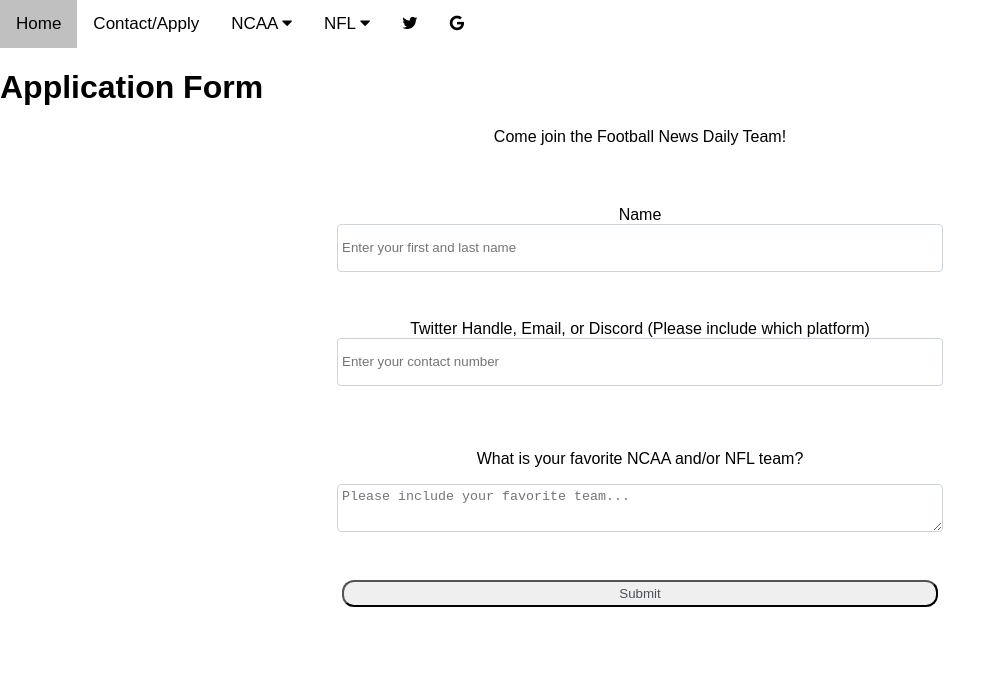
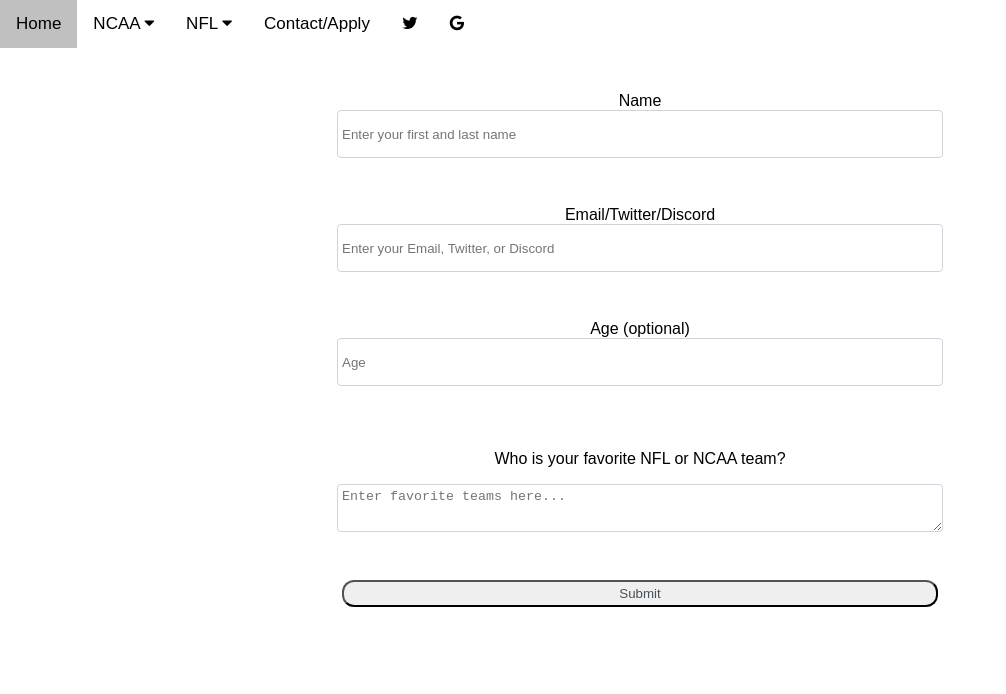
Before and after one commit to BRoberts98/FND3.0, a plain HTML site: page Apply.html in a window 1280 px wide. Shown: the whole page, without its empty margins (0-1006 px from the left). Drawn offline with Linux system fonts and the light colour scheme.

Commit message:
Update Apply.html

```diff
--- a/Apply.html
+++ b/Apply.html
@@ -8,12 +8,10 @@
 <link rel="stylesheet" href="https://cdnjs.cloudflare.com/ajax/libs/font-awesome/4.7.0/css/font-awesome.min.css">
 <link rel="stylesheet" href="https://cdnjs.cloudflare.com/ajax/libs/font-awesome/4.7.0/css/font-awesome.min.css">
 </head>
-<div class="body">
-<div class="site-container debug">
-<header class="header-container">
+<body>
+<header>
 <div class="topnav" id="myTopnav">
-    <a href="https://broberts98.github.io/Stats/index.html">Home</a>
-    <a href="https://broberts98.github.io/Stats/Apply.html">Contact/Apply</a>
+  <a href="https://broberts98.github.io/FND3.0/index.html">Home</a>
   <div class="dropdown">
     <button class="dropbtn">NCAA
       <i class="fa fa-caret-down"></i>
@@ -36,6 +34,7 @@
       <a href="https://broberts98.github.io/Stats/Top25.html">News</a>
     </div>
   </div>
+  <a href="https://broberts98.github.io/FND3.0/Apply.html">Contact/Apply</a>
   <a href="javascript:void(0);" style="font-size:15px;" class="icon" onclick="myFunction()">&#9776;</a>
   <div class="align-right">
   <a href="https://twitter.com/FNDaily2021" class="fa fa-twitter"></a>
@@ -43,15 +42,7 @@
   </div>
   </div>
 </header>
-</div>
-    <div class="container">
-        <header class="header">
-          <h1 id="title" class="text-center">Application Form</h1>
-          <p id="description" class="description text-center">
-            Come join the Football News Daily Team!
-          </p>
-        </header>
-        <form action="https://sheetdb.io/api/v1/j26etvbds43ch" method="POST" id="sheetdb-form">
+<form action="https://sheetdb.io/api/v1/oflpvcgw5u79l" method="POST" id="sheetdb-form">
   <div class="form-group">
     <label id="name-label" for="name">Name</label>
     <input
@@ -64,24 +55,38 @@
     />
   </div>
   <div class="form-group">
-              <label id="contact-label" for="contact number">Twitter Handle, Email, or Discord (Please include which platform)</label>
+    <label id="email-label" for="email">Email/Twitter/Discord</label>
     <input
       type="text"
       name="data[Contact]"
-              id="text"
+      id="email"
       class="form-control"
-              placeholder="Enter your contact number"
+      placeholder="Enter your Email, Twitter, or Discord"
       required
+    />
+  </div>
+  <div class="form-group">
+    <label id="number-label" for="number"
+      >Age <span class="clue">(optional)</span></label
+    >
+    <input
+      type="number"
+      name="data[Age]"
+      id="number"
+      min="1"
+      max="100"
+      class="form-control"
+      placeholder="Age"
     />
   </div>
 
   <div class="form-group">
-            <p>What is your favorite NCAA and/or NFL team?</p>
+    <p>Who is your favorite NFL or NCAA team?</p>
     <textarea
       id="comments"
       class="input-textarea"
       name="data[Favorite Team]"
-              placeholder="Please include your favorite team..."
+      placeholder="Enter favorite teams here..."
     ></textarea>
   </div>
 
@@ -104,7 +109,10 @@
       response => response.json()
   ).then((html) => {
     // you can put any JS code here
-            alert('Thank you for you intrest! A team member will reach out as soon as possible')
+    alert('Thank you for your interest in joining the team. Someone will reach out asap!')
   });
 });
 </script>
+</div>
+</div>
+</html>
```
Lines whose indentation alone changed are shown as unchanged.
